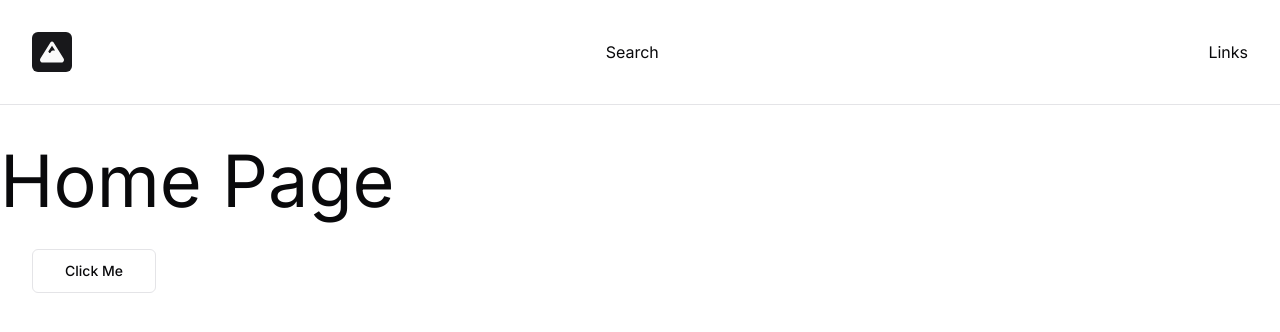
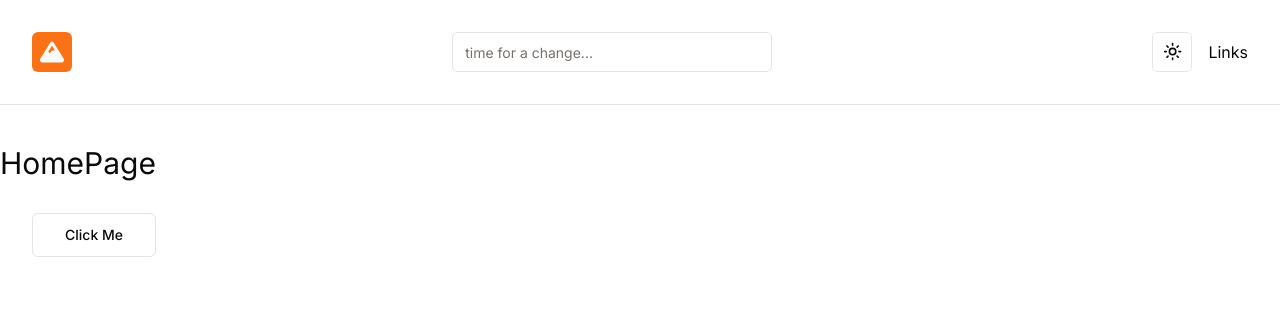
Before and after one commit to kksimons/propertyapp, a Next.js app: page / in a window 1280 px wide. Shown: the top 332 px of the page. Built offline with nearby package versions, Linux system fonts and the light colour scheme.

Commit message:
added shadcn elements, darkmode

```diff
--- a/app/globals.css
+++ b/app/globals.css
@@ -8,60 +8,52 @@
     }
 }
 
+/* grabbed the code from what looked nice from here: https://ui.shadcn.com/themes */
+
 @layer base {
     :root {
         --background: 0 0% 100%;
-        --foreground: 240 10% 3.9%;
+        --foreground: 20 14.3% 4.1%;
         --card: 0 0% 100%;
-        --card-foreground: 240 10% 3.9%;
+        --card-foreground: 20 14.3% 4.1%;
         --popover: 0 0% 100%;
-        --popover-foreground: 240 10% 3.9%;
-        --primary: 240 5.9% 10%;
-        --primary-foreground: 0 0% 98%;
-        --secondary: 240 4.8% 95.9%;
-        --secondary-foreground: 240 5.9% 10%;
-        --muted: 240 4.8% 95.9%;
-        --muted-foreground: 240 3.8% 46.1%;
-        --accent: 240 4.8% 95.9%;
-        --accent-foreground: 240 5.9% 10%;
+        --popover-foreground: 20 14.3% 4.1%;
+        --primary: 24.6 95% 53.1%;
+        --primary-foreground: 60 9.1% 97.8%;
+        --secondary: 60 4.8% 95.9%;
+        --secondary-foreground: 24 9.8% 10%;
+        --muted: 60 4.8% 95.9%;
+        --muted-foreground: 25 5.3% 44.7%;
+        --accent: 60 4.8% 95.9%;
+        --accent-foreground: 24 9.8% 10%;
         --destructive: 0 84.2% 60.2%;
-        --destructive-foreground: 0 0% 98%;
-        --border: 240 5.9% 90%;
-        --input: 240 5.9% 90%;
-        --ring: 240 10% 3.9%;
+        --destructive-foreground: 60 9.1% 97.8%;
+        --border: 20 5.9% 90%;
+        --input: 20 5.9% 90%;
+        --ring: 24.6 95% 53.1%;
         --radius: 0.5rem;
-        --chart-1: 12 76% 61%;
-        --chart-2: 173 58% 39%;
-        --chart-3: 197 37% 24%;
-        --chart-4: 43 74% 66%;
-        --chart-5: 27 87% 67%;
     }
 
     .dark {
-        --background: 240 10% 3.9%;
-        --foreground: 0 0% 98%;
-        --card: 240 10% 3.9%;
-        --card-foreground: 0 0% 98%;
-        --popover: 240 10% 3.9%;
-        --popover-foreground: 0 0% 98%;
-        --primary: 0 0% 98%;
-        --primary-foreground: 240 5.9% 10%;
-        --secondary: 240 3.7% 15.9%;
-        --secondary-foreground: 0 0% 98%;
-        --muted: 240 3.7% 15.9%;
-        --muted-foreground: 240 5% 64.9%;
-        --accent: 240 3.7% 15.9%;
-        --accent-foreground: 0 0% 98%;
-        --destructive: 0 62.8% 30.6%;
-        --destructive-foreground: 0 0% 98%;
-        --border: 240 3.7% 15.9%;
-        --input: 240 3.7% 15.9%;
-        --ring: 240 4.9% 83.9%;
-        --chart-1: 220 70% 50%;
-        --chart-2: 160 60% 45%;
-        --chart-3: 30 80% 55%;
-        --chart-4: 280 65% 60%;
-        --chart-5: 340 75% 55%;
+        --background: 20 14.3% 4.1%;
+        --foreground: 60 9.1% 97.8%;
+        --card: 20 14.3% 4.1%;
+        --card-foreground: 60 9.1% 97.8%;
+        --popover: 20 14.3% 4.1%;
+        --popover-foreground: 60 9.1% 97.8%;
+        --primary: 20.5 90.2% 48.2%;
+        --primary-foreground: 60 9.1% 97.8%;
+        --secondary: 12 6.5% 15.1%;
+        --secondary-foreground: 60 9.1% 97.8%;
+        --muted: 12 6.5% 15.1%;
+        --muted-foreground: 24 5.4% 63.9%;
+        --accent: 12 6.5% 15.1%;
+        --accent-foreground: 60 9.1% 97.8%;
+        --destructive: 0 72.2% 50.6%;
+        --destructive-foreground: 60 9.1% 97.8%;
+        --border: 12 6.5% 15.1%;
+        --input: 12 6.5% 15.1%;
+        --ring: 20.5 90.2% 48.2%;
     }
 }
 
--- a/app/layout.tsx
+++ b/app/layout.tsx
@@ -2,6 +2,7 @@
 import {Inter, Inconsolata, Roboto} from 'next/font/google'
 import { Metadata } from "next";
 import Navbar from "@/components/navbar/Navbar";
+import Providers from "./providers";
 
 const inter = Inter({subsets:['latin']})
 const inconsolata = Inconsolata({subsets:['latin']})
@@ -21,8 +22,10 @@
   return (
     <html lang="en">
       <body className={inter.className}>
+        <Providers>
         <Navbar />
         <main className="py-10">{children}</main>
+        </Providers>
         </body>
     </html>
   );
--- a/app/page.tsx
+++ b/app/page.tsx
@@ -1,13 +1,13 @@
-import Link from "next/link";
-import { Button } from "@/components/ui/button";
+import { Button } from '@/components/ui/button';
 
-export default function HomePage() {
+function HomePage() {
   return (
     <div>
-      <h1 className="text-7xl">Home Page</h1>
-      <Button variant='outline' size='lg' className="capitalize m-8">
+      <h1 className='text-3xl'>HomePage</h1>
+      <Button variant='outline' size='lg' className='capitalize m-8'>
         Click me
       </Button>
     </div>
   );
 }
+export default HomePage;
--- /dev/null
+++ b/app/providers.tsx
@@ -0,0 +1,14 @@
+'use client'
+import { ThemeProvider } from "./theme-provider"
+
+function Providers({children}: {children:React.ReactNode}) {
+  return (
+    <>
+    <ThemeProvider attribute="class" defaultTheme="system" enableSystem disableTransitionOnChange>
+    {children}
+    </ThemeProvider>
+    </>
+  )
+}
+
+export default Providers
--- /dev/null
+++ b/app/theme-provider.tsx
@@ -0,0 +1,10 @@
+"use client"
+// set this up with defaults from https://ui.shadcn.com/docs/dark-mode/next
+
+import * as React from "react"
+import { ThemeProvider as NextThemesProvider } from "next-themes"
+import { type ThemeProviderProps } from "next-themes/dist/types"
+
+export function ThemeProvider({ children, ...props }: ThemeProviderProps) {
+  return <NextThemesProvider {...props}>{children}</NextThemesProvider>
+}
--- a/components/navbar/DarkMode.tsx
+++ b/components/navbar/DarkMode.tsx
@@ -1,11 +1,42 @@
-import React from 'react'
+"use client"
 
-function DarkMode() {
+// set this up as default from here: https://ui.shadcn.com/docs/dark-mode/next
+
+import * as React from "react"
+import { Moon, Sun } from "lucide-react"
+import { useTheme } from "next-themes"
+
+import { Button } from "@/components/ui/button"
+import {
+  DropdownMenu,
+  DropdownMenuContent,
+  DropdownMenuItem,
+  DropdownMenuTrigger,
+} from "@/components/ui/dropdown-menu"
+
+export default function ModeToggle() {
+  const { setTheme } = useTheme()
+
   return (
-    <div>
-
-    </div>
+    <DropdownMenu>
+      <DropdownMenuTrigger asChild>
+        <Button variant="outline" size="icon">
+          <Sun className="h-[1.2rem] w-[1.2rem] rotate-0 scale-100 transition-all dark:-rotate-90 dark:scale-0" />
+          <Moon className="absolute h-[1.2rem] w-[1.2rem] rotate-90 scale-0 transition-all dark:rotate-0 dark:scale-100" />
+          <span className="sr-only">Toggle theme</span>
+        </Button>
+      </DropdownMenuTrigger>
+      <DropdownMenuContent align="end">
+        <DropdownMenuItem onClick={() => setTheme("light")}>
+          Light
+        </DropdownMenuItem>
+        <DropdownMenuItem onClick={() => setTheme("dark")}>
+          Dark
+        </DropdownMenuItem>
+        <DropdownMenuItem onClick={() => setTheme("system")}>
+          System
+        </DropdownMenuItem>
+      </DropdownMenuContent>
+    </DropdownMenu>
   )
 }
-
-export default DarkMode
--- a/components/navbar/NavSearch.tsx
+++ b/components/navbar/NavSearch.tsx
@@ -1,11 +1,12 @@
-import React from 'react'
+import { Input } from '../ui/input';
 
 function NavSearch() {
   return (
-    <div>
-      Search
-    </div>
-  )
+    <Input
+      type='search'
+      placeholder='time for a change...'
+      className='max-w-xs dark:bg-muted '
+    />
+  );
 }
-
-export default NavSearch
+export default NavSearch;
--- a/package.json
+++ b/package.json
@@ -23,6 +23,7 @@
     "date-fns": "^3.6.0",
     "lucide-react": "^0.408.0",
     "next": "14.2.5",
+    "next-themes": "^0.3.0",
     "react": "^18",
     "react-day-picker": "^8.10.1",
     "react-dom": "^18",
```
Also changed, not shown: 1 other file (tests, documents, lock files or other folders).
